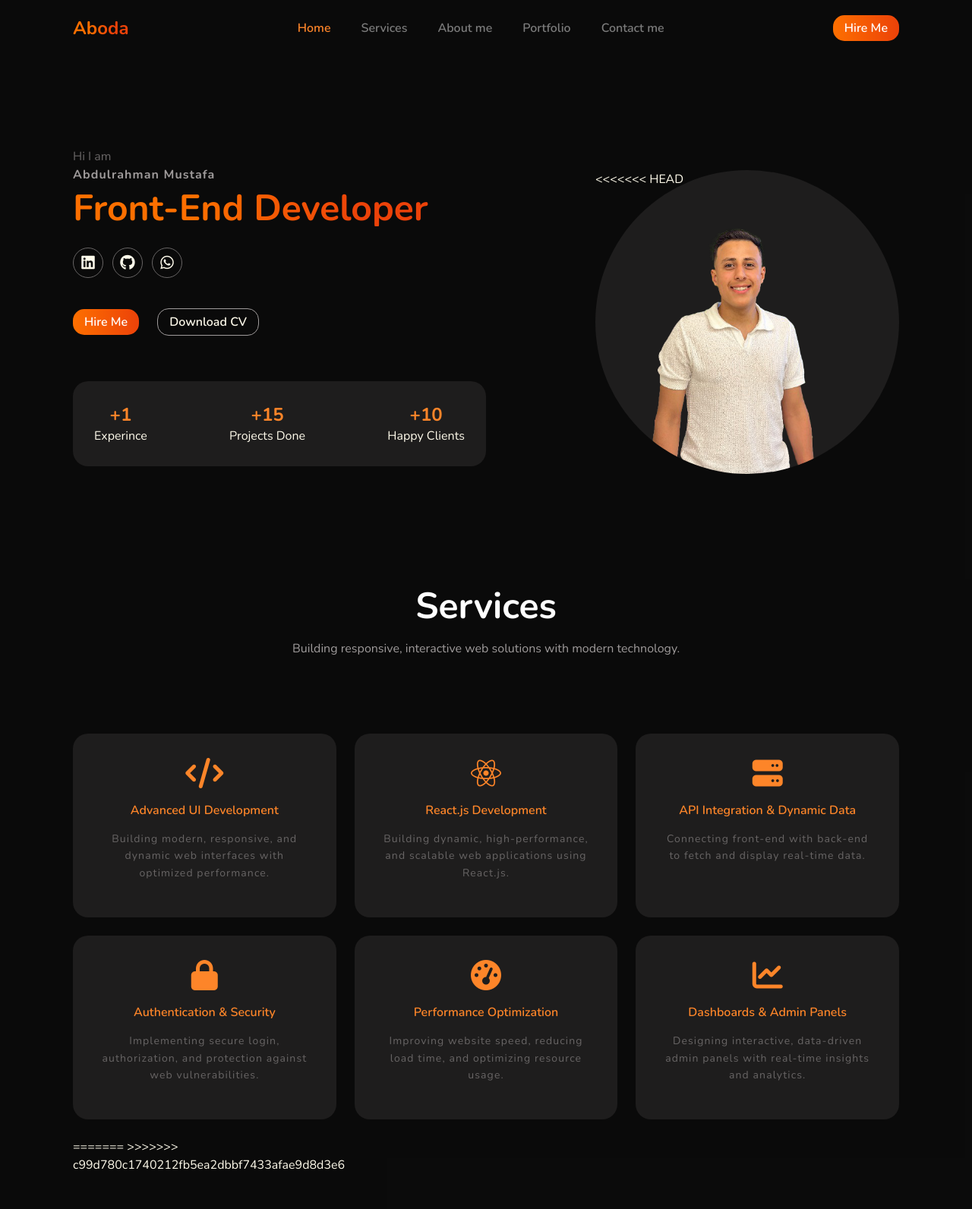
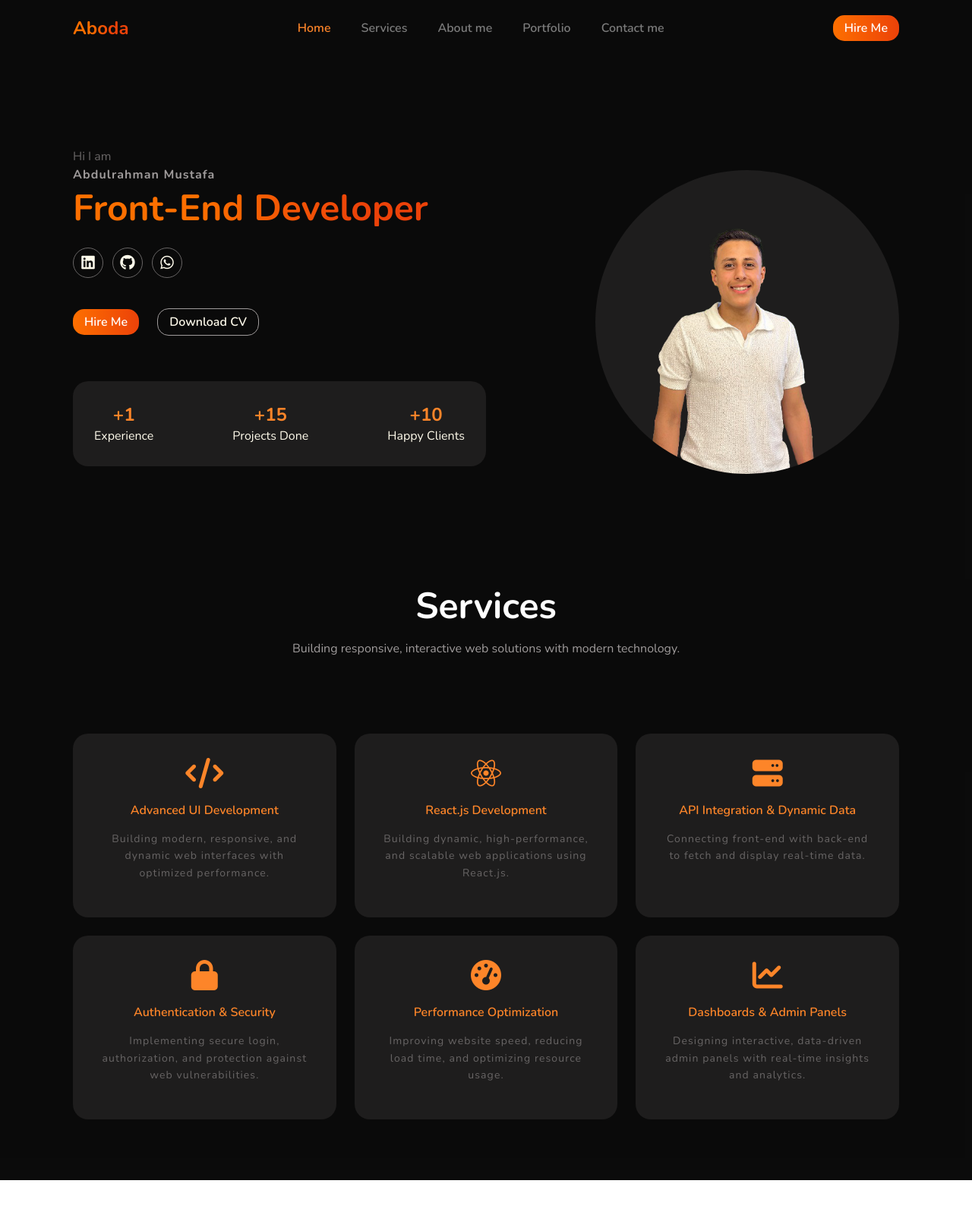
Before and after one commit to abdulrhman-mustafa/My_Portofolio, a plain HTML site: page index.html in a window 1280 px wide. Shown: the whole page at 76% size. After the commit the page ends 1554 px from the top, so only its background shows below. Drawn offline with nearby package versions, Linux system fonts and the light colour scheme.

Commit message:
Resolved merge conflicts

```diff
--- a/index.html
+++ b/index.html
@@ -54,7 +54,7 @@
                 <div class="exper flex min-md:justify-between space-x-5 p-7 my-10 text-center">
                     <div class="one">
                         <p class="text-2xl">+1</p>
-                        <span>Experince</span>
+                        <span>Experience</span>
                     </div>
                     <div class="two">
                         <p class="text-2xl">+15</p>
@@ -67,8 +67,7 @@
                 </div>
             </div>
             <div class="image lg:w-1/2 relative">
-                <img class="absolute" src="./imgs/portofolio.png" loading="lazy" alt="portofolio">
-<<<<<<< HEAD
+                <img class="absolute" src="./imgs/portofolio.png" loading="lazy" alt="portfolio">
             </div>
         </div>
     </section>
@@ -107,15 +106,9 @@
                     <h3>Dashboards & Admin Panels</h3>
                     <p>Designing interactive, data-driven admin panels with real-time insights and analytics.</p>
                 </div>
-=======
->>>>>>> c99d780c1740212fb5ea2dbbf7433afae9d8d3e6
             </div>
         </div>
     </section>
-
-
-
-
     <script src="./js/main.js"></script>
 </body>
 </html>
```
Lines whose indentation alone changed are shown as unchanged.
